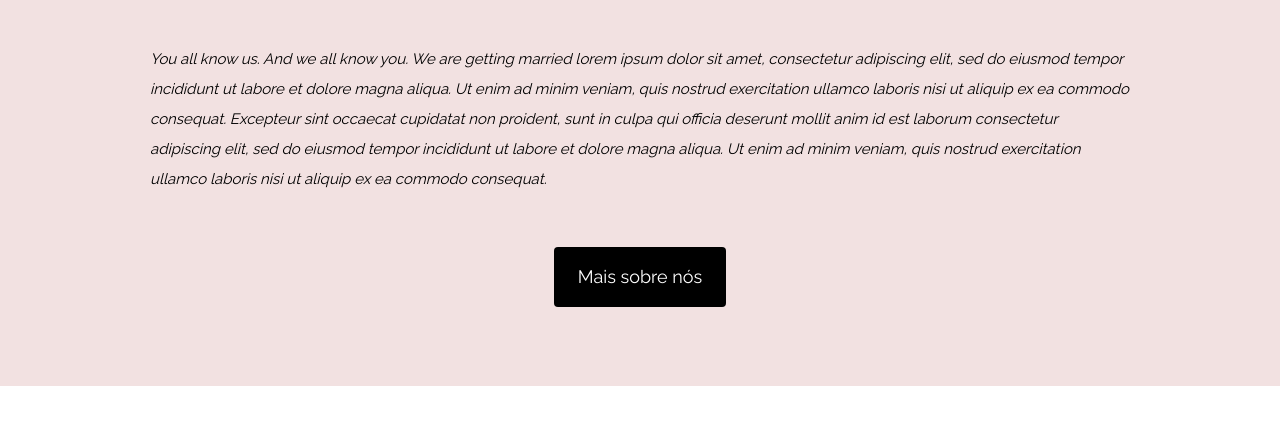
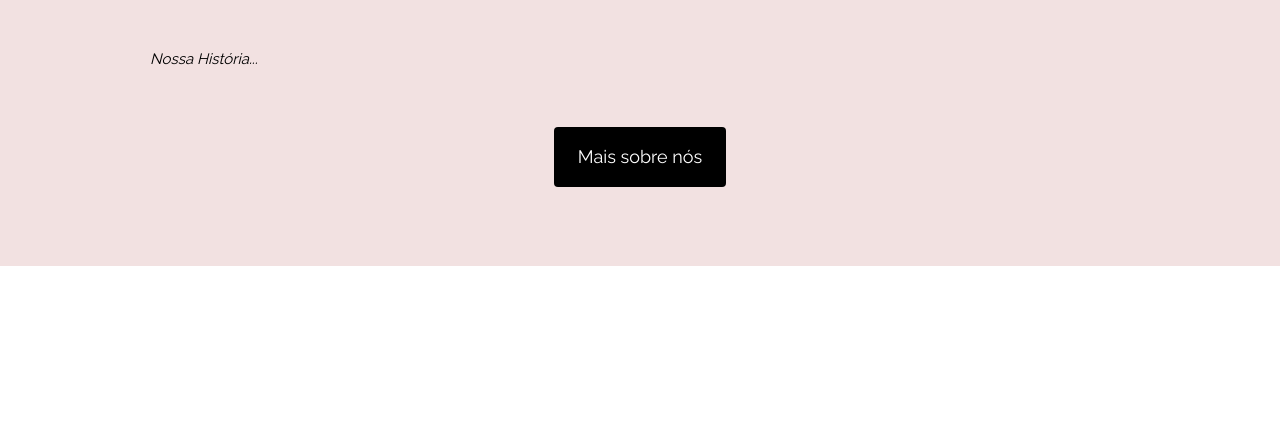
Before and after one commit to Johnny-J-Ramos/igrejacarv, a plain HTML site: page index.html in a window 1280 px wide. Shown: the part 989-1413 px from the top of the page. Drawn offline with nearby package versions, Linux system fonts and the light colour scheme.

```diff
--- a/index.html
+++ b/index.html
@@ -32,9 +32,7 @@
   <div class="w3-content">
     <h1 class="w3-center w3-text-grey"><b>CA | Restaurando Vidas</b></h1>
     <img class="w3-round w3-grayscale-min" src="/w3images/wedding_couple2.jpg" style="width:100%;margin:32px 0">
-    <p><i>You all know us. And we all know you. We are getting married lorem ipsum dolor sit amet, consectetur adipiscing elit, sed do eiusmod tempor incididunt ut labore et dolore magna aliqua. Ut enim ad minim veniam, quis nostrud exercitation ullamco laboris nisi ut aliquip ex ea commodo consequat. Excepteur sint
-      occaecat cupidatat non proident, sunt in culpa qui officia deserunt mollit anim id est laborum consectetur adipiscing elit, sed do eiusmod tempor incididunt ut labore et dolore magna aliqua. Ut enim ad minim veniam, quis nostrud exercitation ullamco
-      laboris nisi ut aliquip ex ea commodo consequat.</i>
+    <p><i>Nossa História...</i>
     </p><br>
     <p class="w3-center"><a href="#wedding" class="w3-button w3-black w3-round w3-padding-large w3-large">Mais sobre nós</a></p>
   </div>
```
